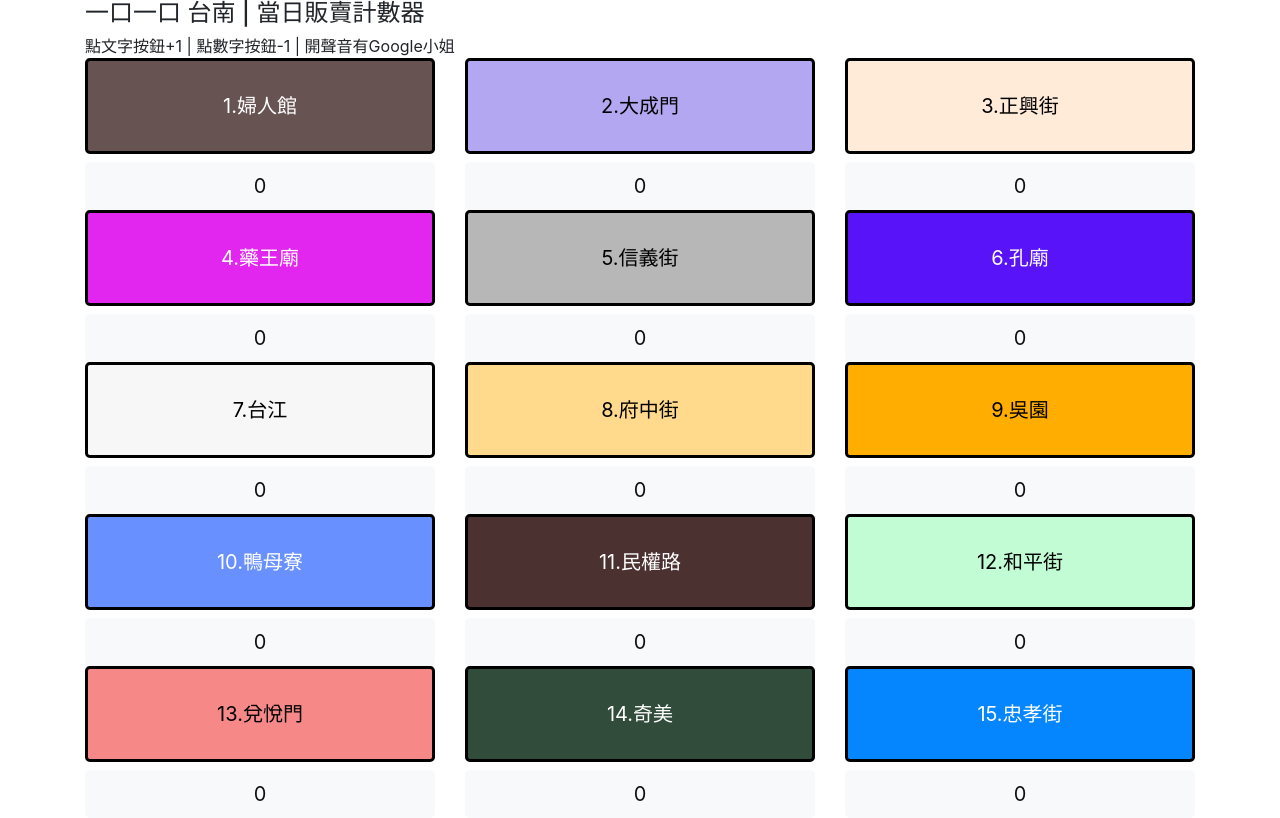
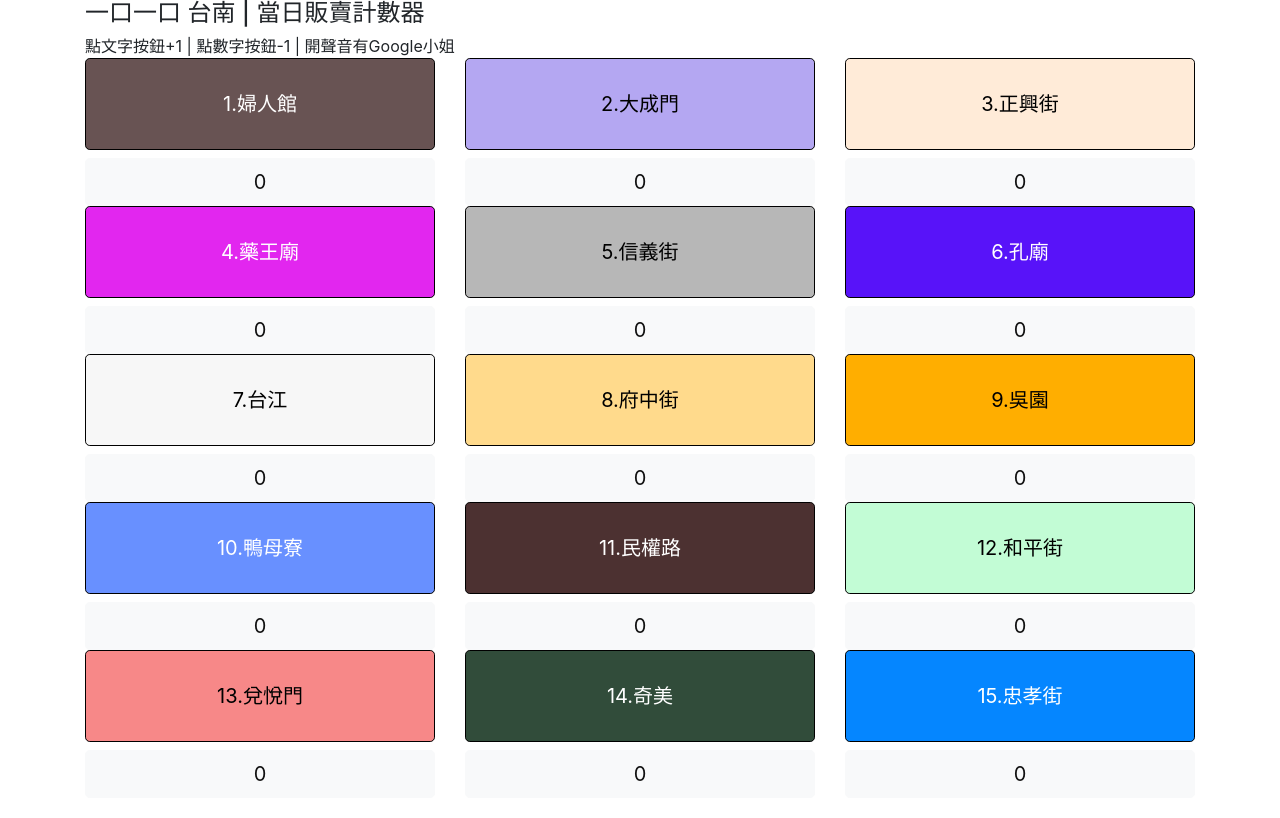
Before and after one commit to ygtw/multi-tts-counter-designexpo, a plain HTML site: page index.html in a window 1280 px wide. Drawn offline with nearby package versions, Linux system fonts and the light colour scheme.

Commit message:
border fix

```diff
--- a/index.html
+++ b/index.html
@@ -42,7 +42,7 @@
 .o15{ background-color: #0586ff; color:white; }
 
 .no-gutters {
-	    border: 3px black solid;
+	    border: 1px black solid;
   margin-right: 0;
   margin-left: 0;
   padding: 30px;
```
